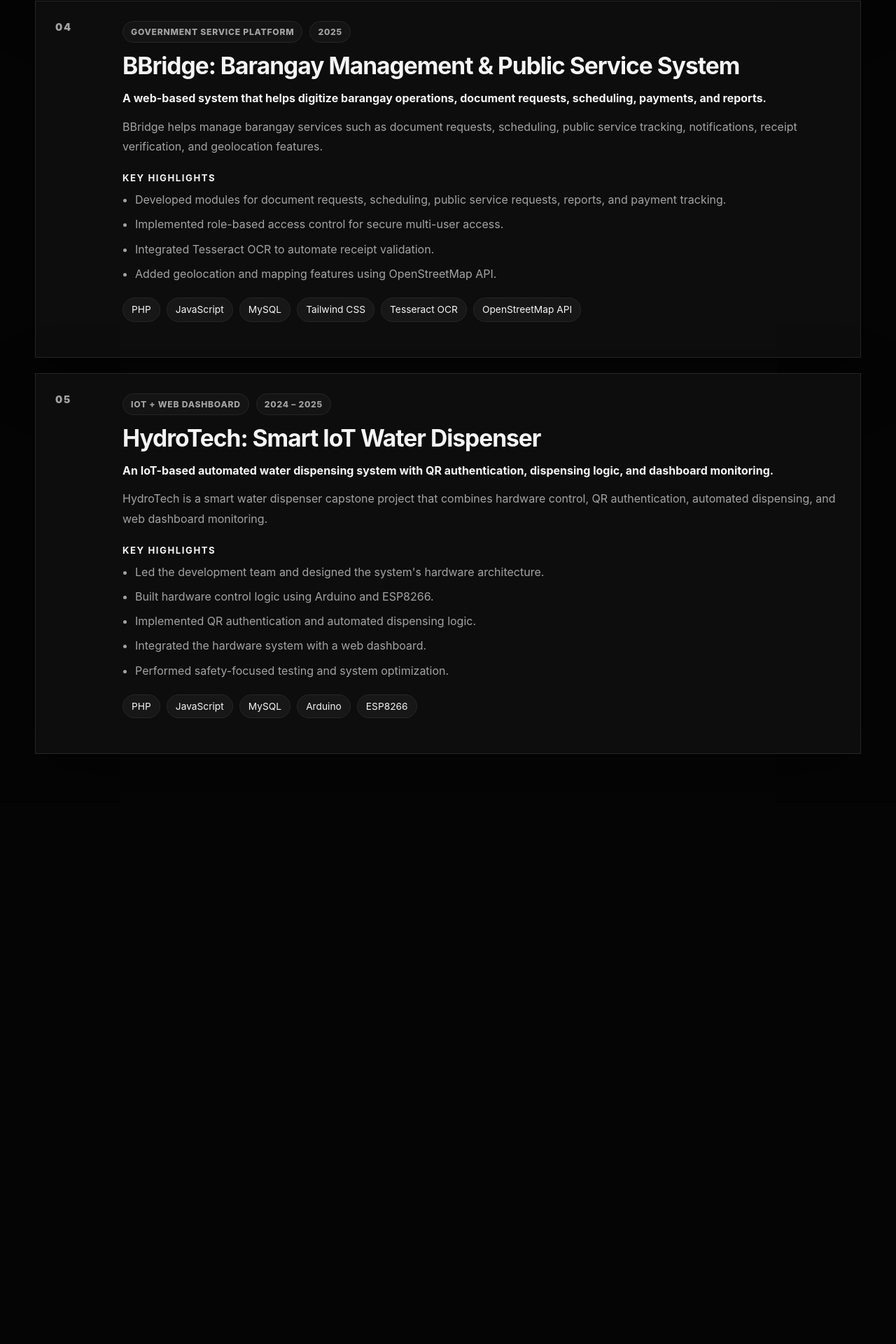
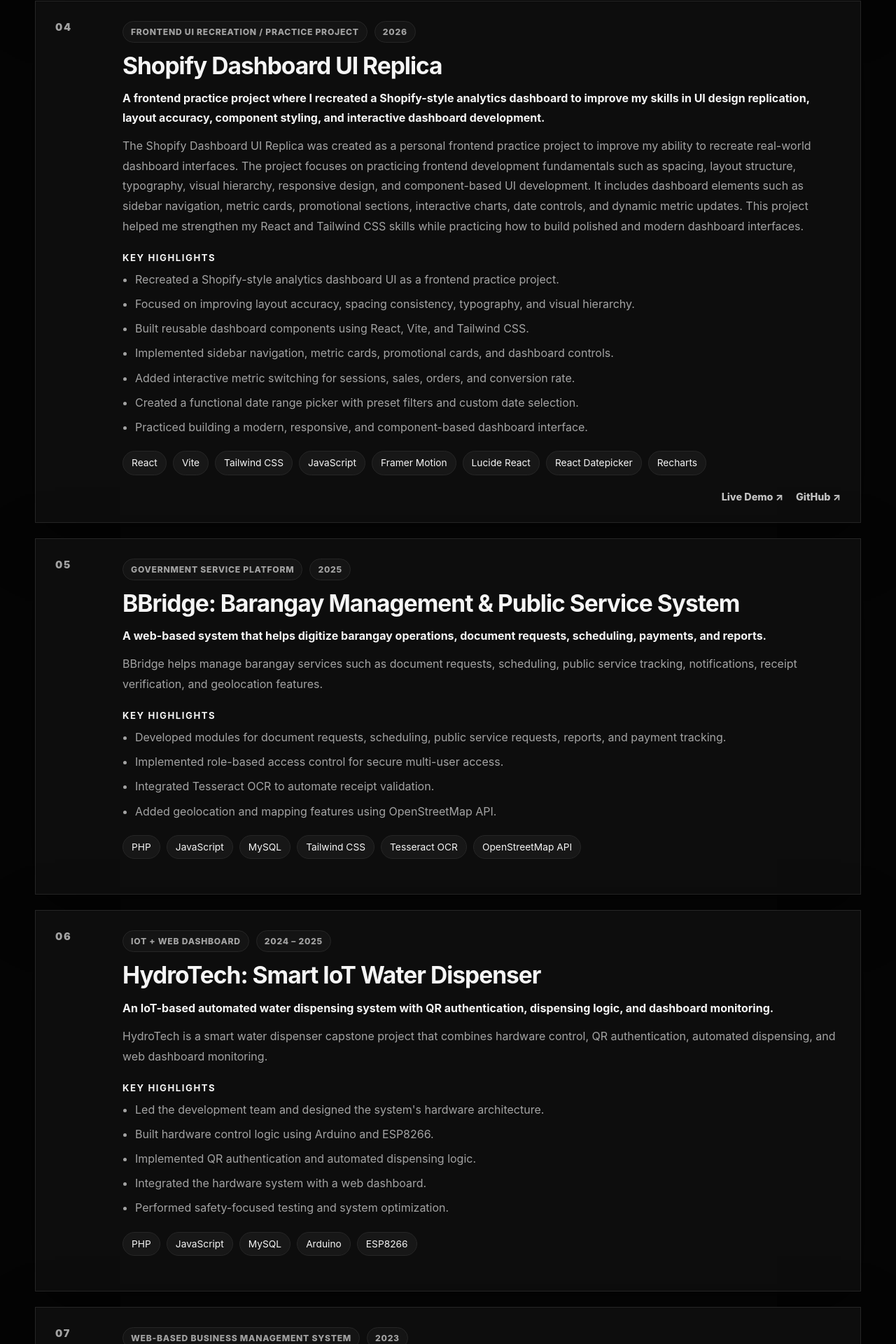
Before and after one commit to Nald27/ronaldsoriano-portfolio, a React (Vite) app: page /projects in a window 1280 px wide. Shown: the part 2119-4039 px from the top of the page at 70% size. Before the commit the page ends 3266 px from the top, so only its background shows below. Built offline with nearby package versions, Linux system fonts and the light colour scheme.

Commit message:
Added more projects

```diff
--- a/src/pages/ProjectsPage.jsx
+++ b/src/pages/ProjectsPage.jsx
@@ -93,6 +93,36 @@ export default function ProjectsPage() {
       github: "",
     },
     {
+      title: "Shopify Dashboard UI Replica",
+      category: "Frontend UI Recreation / Practice Project",
+      year: "2026",
+      summary:
+        "A frontend practice project where I recreated a Shopify-style analytics dashboard to improve my skills in UI design replication, layout accuracy, component styling, and interactive dashboard development.",
+      description:
+        "The Shopify Dashboard UI Replica was created as a personal frontend practice project to improve my ability to recreate real-world dashboard interfaces. The project focuses on practicing frontend development fundamentals such as spacing, layout structure, typography, visual hierarchy, responsive design, and component-based UI development. It includes dashboard elements such as sidebar navigation, metric cards, promotional sections, interactive charts, date controls, and dynamic metric updates. This project helped me strengthen my React and Tailwind CSS skills while practicing how to build polished and modern dashboard interfaces.",
+      highlights: [
+        "Recreated a Shopify-style analytics dashboard UI as a frontend practice project.",
+        "Focused on improving layout accuracy, spacing consistency, typography, and visual hierarchy.",
+        "Built reusable dashboard components using React, Vite, and Tailwind CSS.",
+        "Implemented sidebar navigation, metric cards, promotional cards, and dashboard controls.",
+        "Added interactive metric switching for sessions, sales, orders, and conversion rate.",
+        "Created a functional date range picker with preset filters and custom date selection.",
+        "Practiced building a modern, responsive, and component-based dashboard interface.",
+      ],
+      tech: [
+        "React",
+        "Vite",
+        "Tailwind CSS",
+        "JavaScript",
+        "Framer Motion",
+        "Lucide React",
+        "React Datepicker",
+        "Recharts"
+      ],
+      liveDemo: "https://shopify-dashboard-replica.netlify.app/",
+      github: "https://github.com/Nald27/shopify-dashboard-replica",
+    },
+    {
       title: "BBridge: Barangay Management & Public Service System",
       category: "Government Service Platform",
       year: "2025",
@@ -135,6 +165,46 @@ export default function ProjectsPage() {
       tech: ["PHP", "JavaScript", "MySQL", "Arduino", "ESP8266"],
       liveDemo: "",
       github: "",
+    },
+    {
+      title: "POS: Inventory Management System",
+      category: "Web-Based Business Management System",
+      year: "2023",
+      summary:
+        "A web-based inventory management system developed as part of a collaborative Point-of-Sale (POS) ecosystem project involving multiple business modules.",
+      description:
+        "The Inventory Management System was developed as a college project within a team of five developers, each responsible for different POS modules such as Inventory, Sales, Finance, and Purchase Orders. My role focused on building the Inventory module, which managed stock tracking, inventory updates, and item monitoring. The project also included efforts to integrate the individual modules into a unified POS platform.",
+      highlights: [
+        "Developed the Inventory Management module using PHP, JavaScript, and MySQL.",
+        "Designed inventory tracking workflows and database structures for stock management.",
+        "Collaborated with a team of five developers working on interconnected POS modules.",
+        "Participated in integration efforts between the Inventory and Purchase Order (PO) systems.",
+        "Applied software development and database management principles in a team-based project environment.",
+      ],
+      tech: ["PHP", "JavaScript", "MySQL"],
+      liveDemo: "",
+      github: "https://github.com/Nald27/inventory-management-system",
+    },
+    {
+      title: "Apartment Management System",
+      category: "Web-Based Property Management System",
+      year: "2023",
+      summary:
+        "A web-based apartment management system developed as a 3rd-year college project to practice building database-driven web applications for property and tenant management.",
+      description:
+        "The Apartment Management System was developed as a school project during my 3rd year in college. The project was designed to help manage basic apartment rental operations such as tenant records, apartment units, payments, transactions, and account activity. It includes admin and tenant interfaces, allowing admins to monitor unit availability, view tenant information, manage payments, and review transaction history, while tenants can register, log in, view unit details, and update their profile. This project helped me strengthen my foundation in PHP, MySQL, CRUD operations, authentication, role-based workflows, and database-driven web development.",
+      highlights: [
+        "Developed a school-based apartment management system using PHP, MySQL, HTML, CSS, and JavaScript.",
+        "Built admin features for managing tenants, apartment units, payment records, and transaction history.",
+        "Created tenant-side features for registration, login, profile updates, and viewing unit-related information.",
+        "Implemented basic authentication and role-based navigation for admin and tenant users.",
+        "Designed database-driven workflows for unit availability, tenant records, and payment tracking.",
+        "Added an audit trail feature to track system activities such as logins, profile updates, and rental actions.",
+        "Applied foundational web development, database management, and CRUD operation concepts in a real-world-style school project.",
+      ],
+      tech: ["PHP", "MySQL", "HTML", "CSS", "JavaScript"],
+      liveDemo: "",
+      github: "https://github.com/Nald27/apartment-management-system",
     },
   ];
 
```
